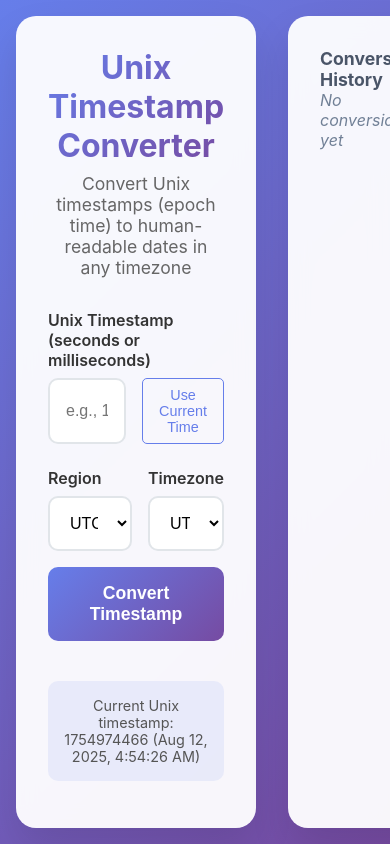
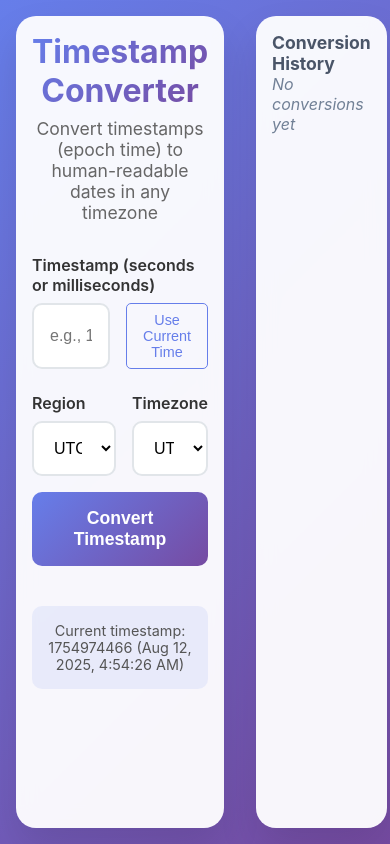
Before and after one commit to akaraman85/time-convert, a Next.js app: page / in a window 390 px wide. Built offline with nearby package versions, Linux system fonts and the light colour scheme.

Commit message:
removing reference to unix

```diff
--- a/package.json
+++ b/package.json
@@ -1,7 +1,7 @@
 {
   "name": "time-convert",
   "version": "1.0.0",
-  "description": "A website to convert Unix timestamps to any timezone",
+  "description": "A website to convert timestamps to any timezone",
   "scripts": {
     "dev": "next dev",
     "build": "next build",
--- a/pages/index.tsx
+++ b/pages/index.tsx
@@ -61,7 +61,7 @@ export default function Home() {
       const now = new Date()
       const unixTimestamp = Math.floor(now.getTime() / 1000)
       setCurrentTime(
-        `Current Unix timestamp: ${unixTimestamp} (${format(now, 'PPpp')})`
+        `Current timestamp: ${unixTimestamp} (${format(now, 'PPpp')})`
       )
     }
 
@@ -122,14 +122,14 @@ export default function Home() {
     setResults([])
 
     if (!timestamp.trim()) {
-      setError('Please enter a Unix timestamp')
+      setError('Please enter a timestamp')
       return
     }
 
     const numericTimestamp = parseInt(timestamp.trim())
 
     if (isNaN(numericTimestamp)) {
-      setError('Please enter a valid numeric Unix timestamp')
+      setError('Please enter a valid numeric timestamp')
       return
     }
 
@@ -225,10 +225,9 @@ export default function Home() {
     setTimestamp(now.toString())
   }
 
-  const pageTitle =
-    'Unix Timestamp Converter | Convert Timestamps to Readable Dates'
+  const pageTitle = 'Timestamp Converter | Convert Timestamps to Readable Dates'
   const pageDescription =
-    'Free online tool to convert Unix timestamps to human-readable dates and times. Supports multiple timezones and provides instant results.'
+    'Free online tool to convert timestamps to human-readable dates and times. Supports multiple timezones and provides instant results.'
   const canonicalUrl = 'https://yourdomain.com'
 
   return (
@@ -244,7 +243,7 @@ export default function Home() {
         <meta property='og:url' content={canonicalUrl} />
         <meta property='og:title' content={pageTitle} />
         <meta property='og:description' content={pageDescription} />
-        <meta property='og:site_name' content='Unix Timestamp Converter' />
+        <meta property='og:site_name' content='Timestamp Converter' />
 
         {/* Twitter */}
         <meta name='twitter:card' content='summary_large_image' />
@@ -258,7 +257,7 @@ export default function Home() {
             __html: JSON.stringify({
               '@context': 'https://schema.org',
               '@type': 'WebApplication',
-              name: 'Unix Timestamp Converter',
+              name: 'Timestamp Converter',
               description: pageDescription,
               applicationCategory: 'Utility',
               operatingSystem: 'Web',
@@ -275,10 +274,10 @@ export default function Home() {
       <main className='container'>
         <div className='card'>
           <header>
-            <h1 className='title'>Unix Timestamp Converter</h1>
+            <h1 className='title'>Timestamp Converter</h1>
             <p className='subtitle'>
-              Convert Unix timestamps (epoch time) to human-readable dates in
-              any timezone
+              Convert timestamps (epoch time) to human-readable dates in any
+              timezone
             </p>
           </header>
 
@@ -287,7 +286,7 @@ export default function Home() {
             className='input-group'
           >
             <label className='label' htmlFor='timestamp'>
-              Unix Timestamp (seconds or milliseconds)
+              Timestamp (seconds or milliseconds)
             </label>
             <div style={{ display: 'flex', flexDirection: 'row', gap: '1rem' }}>
               <input
--- a/styles/globals.css
+++ b/styles/globals.css
@@ -33,7 +33,7 @@ a {
   background: rgba(255, 255, 255, 0.95);
   backdrop-filter: blur(10px);
   border-radius: 20px;
-  padding: 3rem;
+  padding: 2rem;
   box-shadow: 0 20px 40px rgba(0, 0, 0, 0.1);
   width: 100%;
   max-width: 600px;
@@ -175,7 +175,7 @@ a {
   }
 
   .card {
-    padding: 2rem;
+    padding: 1rem;
   }
 
   .title {
```
Also changed, not shown: 1 other file (tests, documents, lock files or other folders).
